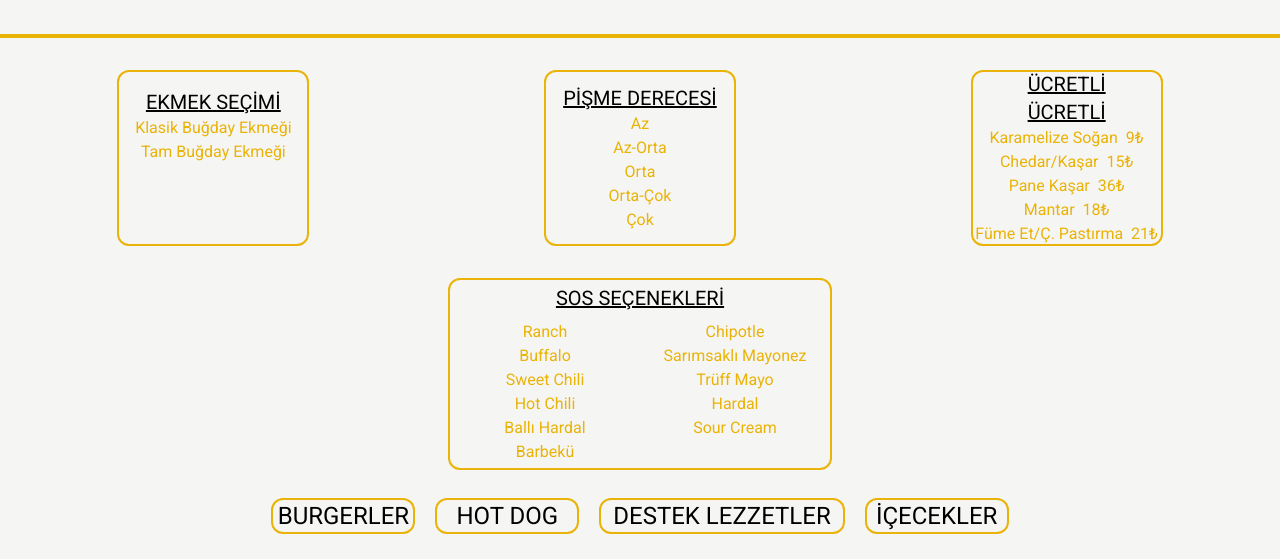
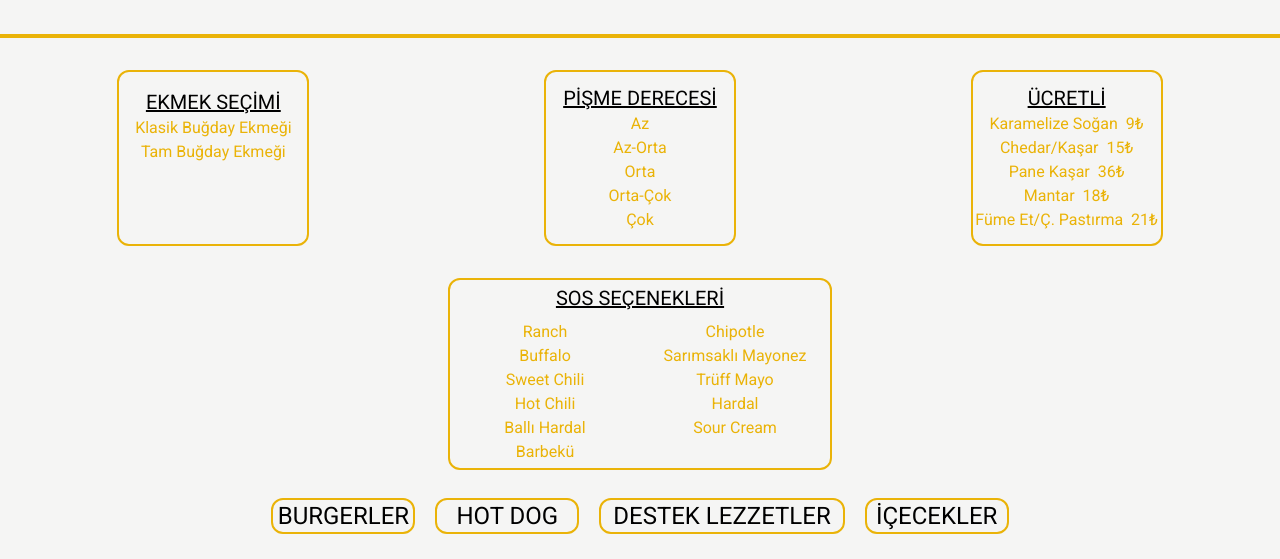
Before and after one commit to WBuro/TheJuicyLucy, a website: page index.html in a window 1280 px wide. Shown: the part 158-717 px from the top of the page. Drawn offline with Linux system fonts and the light colour scheme.

Commit message:
Deleted lines

```diff
--- a/index.html
+++ b/index.html
@@ -48,7 +48,6 @@
             </ul>
         </div>
         <div class="container mx-auto w-48 h-44 border-2 border-yellow-500 mb-4 flex flex-col justify-center items-center rounded-xl">
-            <h3 class="text-xl text-center underline uppercase">Ücretlİ</h3>
             <h3 class="text-xl text-center underline uppercase">Ücretlİ</h3>
             <ul>
                 <li class="text-center text-yellow-500">Karamelize Soğan&nbsp;&nbsp;9&#8378;</li>
```
